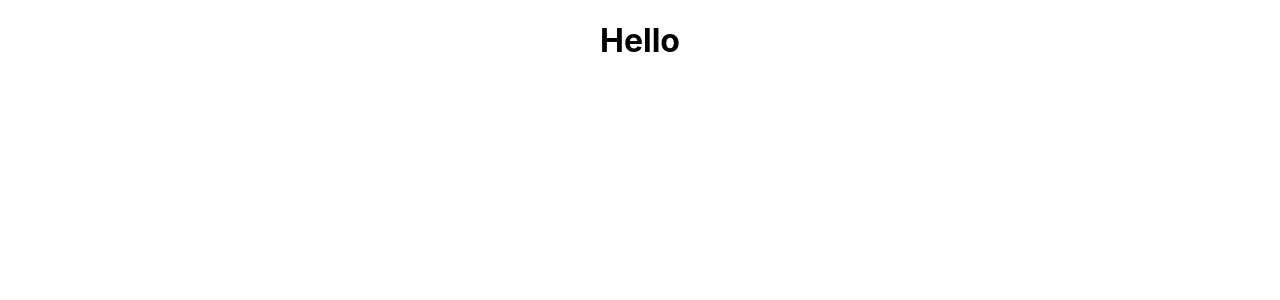
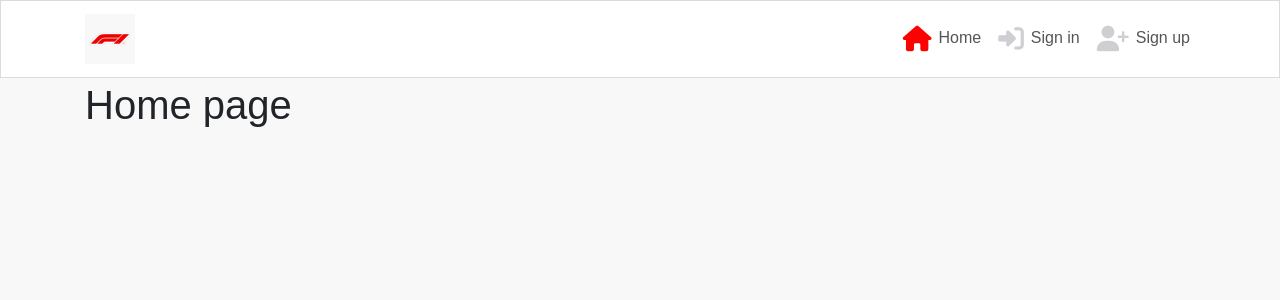
Before and after one commit to Jackevans47/f1-connect, a React (Create React App) app: page / in a window 1280 px wide. Shown: the top 300 px of the page. Built offline with nearby package versions, Linux system fonts and the light colour scheme.

Commit message:
create navbar

```diff
--- a/public/index.html
+++ b/public/index.html
@@ -14,7 +14,21 @@
       manifest.json provides metadata used when your web app is installed on a
       user's mobile device or desktop. See https://developers.google.com/web/fundamentals/web-app-manifest/
     -->
-    <link rel="manifest" href="%PUBLIC_URL%/manifest.json" />
+    <link
+      rel="stylesheet"
+      href="https://cdn.jsdelivr.net/npm/bootstrap@4.6.0/dist/css/bootstrap.min.css"
+      integrity="sha384-B0vP5xmATw1+K9KRQjQERJvTumQW0nPEzvF6L/Z6nronJ3oUOFUFpCjEUQouq2+l"
+      crossorigin="anonymous"
+    />
+    <link
+      rel="manifest"
+      href="%PUBLIC_URL%/manifest.json"
+      crossorigin="use-credentials"
+    />
+    <script
+      src="https://kit.fontawesome.com/5aa3423987.js"
+      crossorigin="anonymous"
+    ></script>
     <!--
       Notice the use of %PUBLIC_URL% in the tags above.
       It will be replaced with the URL of the `public` folder during the build.
--- a/src/App.css
+++ /dev/null
@@ -1,38 +0,0 @@
-.App {
-  text-align: center;
-}
-
-.App-logo {
-  height: 40vmin;
-  pointer-events: none;
-}
-
-@media (prefers-reduced-motion: no-preference) {
-  .App-logo {
-    animation: App-logo-spin infinite 20s linear;
-  }
-}
-
-.App-header {
-  background-color: #282c34;
-  min-height: 100vh;
-  display: flex;
-  flex-direction: column;
-  align-items: center;
-  justify-content: center;
-  font-size: calc(10px + 2vmin);
-  color: white;
-}
-
-.App-link {
-  color: #61dafb;
-}
-
-@keyframes App-logo-spin {
-  from {
-    transform: rotate(0deg);
-  }
-  to {
-    transform: rotate(360deg);
-  }
-}
--- a/src/App.js
+++ b/src/App.js
@@ -1,9 +1,20 @@
-import "./App.css";
+import styles from "./App.module.css";
+import NavBar from "./components/NavBar";
+import Container from "react-bootstrap/Container";
+import { Route, Switch } from "react-router-dom";
 
 function App() {
   return (
-    <div className="App">
-      <h1>Hello</h1>
+    <div className={styles.App}>
+      <NavBar />
+      <Container className={styles.Main}>
+        <Switch>
+          <Route exact path="/" render={() => <h1>Home page</h1>} />
+          <Route exact path="/signin" render={() => <h1>Sign in</h1>} />
+          <Route exact path="/signup" render={() => <h1>Sign up</h1>} />
+          <Route render={() => <p>Page not found!</p>} />
+        </Switch>
+      </Container>
     </div>
   );
 }
--- /dev/null
+++ b/src/App.module.css
@@ -0,0 +1,38 @@
+.App {
+  font-family: "DM Sans", sans-serif;
+  background-color: #f8f8f8;
+  min-height: 100vh;
+}
+.Main {
+  padding-top: 81px;
+}
+* {
+  box-sizing: border-box;
+}
+
+a {
+  color: #555555;
+  transition: color ease-in-out 0.3s;
+}
+
+a:hover {
+  text-decoration: none;
+}
+
+a:hover i {
+  color: red;
+  transition: color ease-in-out 0.3s;
+}
+
+i {
+  color: #cfced3;
+  font-size: 1.6rem;
+  padding: 7px;
+  vertical-align: middle;
+}
+
+i:hover {
+  cursor: pointer;
+  transition: color ease-in-out 0.3s;
+  color: red;
+}
--- /dev/null
+++ b/src/components/NavBar.js
@@ -0,0 +1,48 @@
+import React from "react";
+import { Navbar, Container, Nav } from "react-bootstrap";
+import logo from "../assets/logo.png";
+import styles from "../styles/NavBar.module.css";
+import { NavLink } from "react-router-dom";
+
+const NavBar = () => {
+  return (
+    <Navbar className={styles.NavBar} expand="md" fixed="top">
+      <Container>
+        <NavLink to="/">
+          <Navbar.Brand>
+            <img src={logo} alt="logo" height="50" />
+          </Navbar.Brand>
+        </NavLink>
+        <Navbar.Toggle aria-controls="basic-navbar-nav" />
+        <Navbar.Collapse id="basic-navbar-nav">
+          <Nav className="ml-auto text-left">
+            <NavLink
+              exact
+              className={styles.NavLink}
+              activeClassName={styles.Active}
+              to="/"
+            >
+              <i className="fas fa-home"></i>Home
+            </NavLink>
+            <NavLink
+              className={styles.NavLink}
+              activeClassName={styles.Active}
+              to="/signin"
+            >
+              <i className="fas fa-sign-in-alt"></i>Sign in
+            </NavLink>
+            <NavLink
+              to="/signup"
+              className={styles.NavLink}
+              activeClassName={styles.Active}
+            >
+              <i className="fas fa-user-plus"></i>Sign up
+            </NavLink>
+          </Nav>
+        </Navbar.Collapse>
+      </Container>
+    </Navbar>
+  );
+};
+
+export default NavBar;
--- a/src/index.js
+++ b/src/index.js
@@ -1,14 +1,17 @@
-import React from 'react';
-import ReactDOM from 'react-dom';
-import './index.css';
-import App from './App';
-import reportWebVitals from './reportWebVitals';
+import React from "react";
+import ReactDOM from "react-dom";
+import "./index.css";
+import App from "./App";
+import reportWebVitals from "./reportWebVitals";
+import { BrowserRouter as Router } from "react-router-dom";
 
 ReactDOM.render(
   <React.StrictMode>
-    <App />
+    <Router>
+      <App />
+    </Router>
   </React.StrictMode>,
-  document.getElementById('root')
+  document.getElementById("root")
 );
 
 // If you want to start measuring performance in your app, pass a function
--- /dev/null
+++ b/src/styles/NavBar.module.css
@@ -0,0 +1,12 @@
+.NavBar {
+  background-color: #ffffff;
+  border: 1px solid #dadadf;
+}
+
+.NavLink {
+  padding: 5px;
+}
+
+.Active i {
+  color: red;
+}
```
Also changed, not shown: package.json (+7 -6 lines), src/assets/logo.png (added), 1 other file (tests, documents, lock files or other folders).
